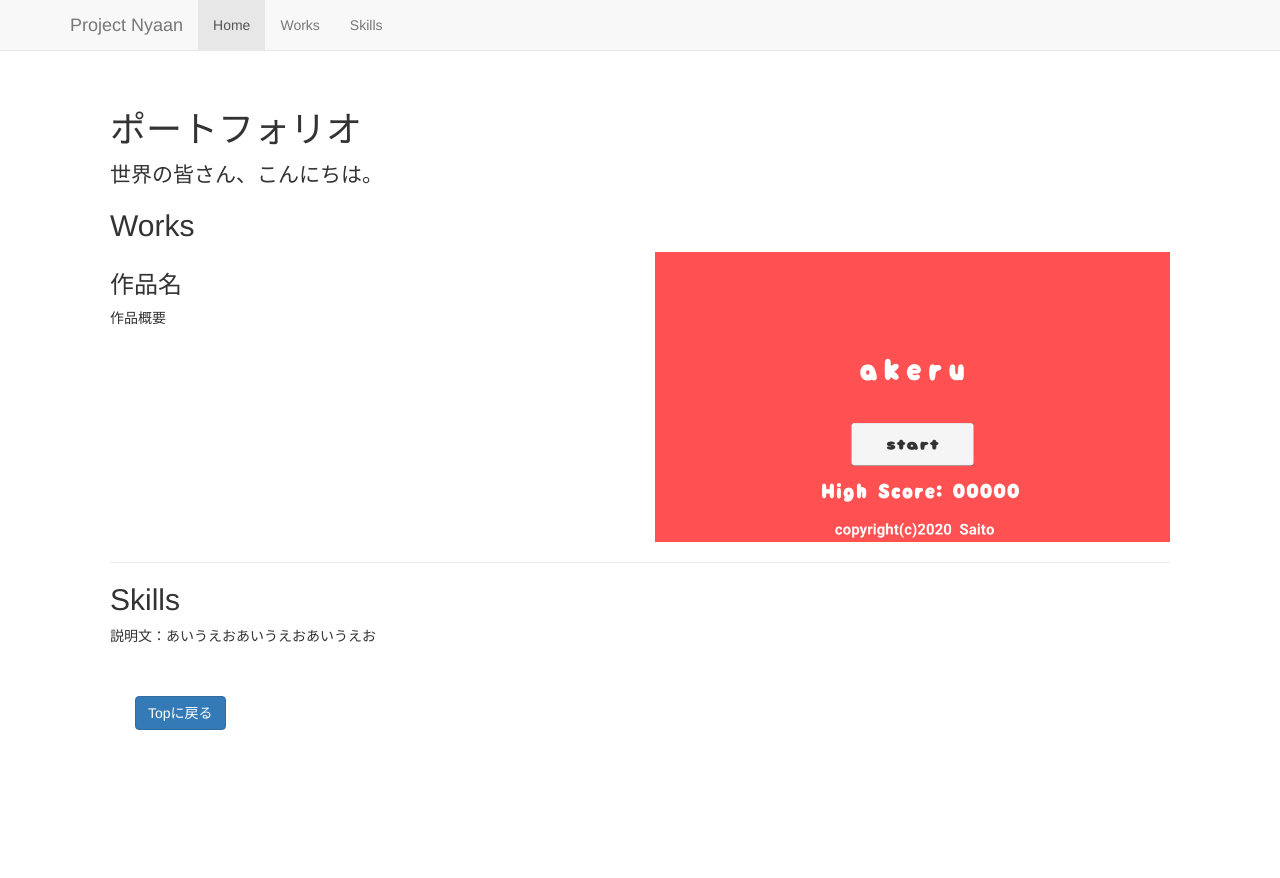
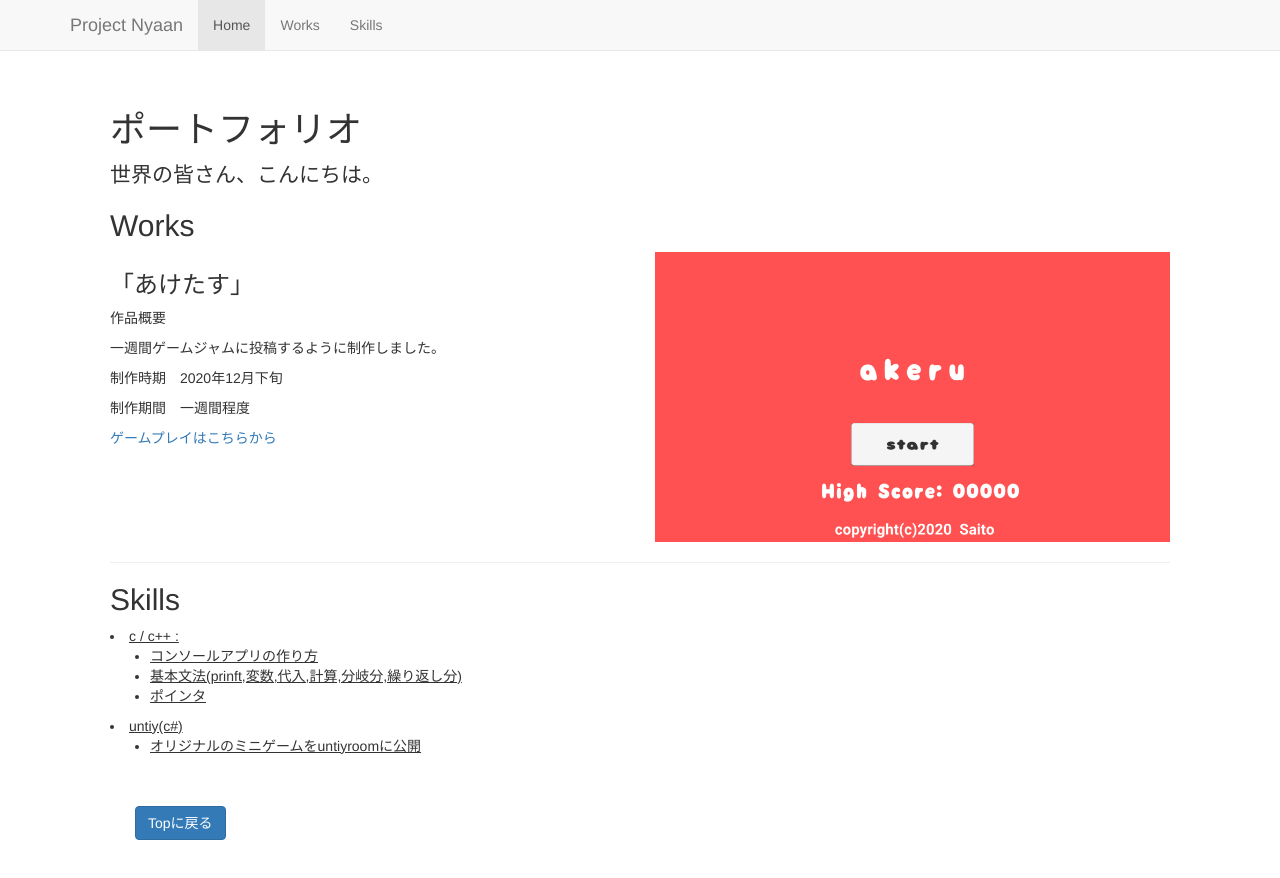
Before and after one commit to saito-dat/portfolio, a plain HTML site: page index.html in a window 1280 px wide. Before the commit the page ends 810 px from the top, so only its background shows below. Drawn offline with nearby package versions, Linux system fonts and the light colour scheme.

Commit message:
内容記述

```diff
--- a/index.html
+++ b/index.html
@@ -52,16 +52,33 @@
 
             <div class="row">
               <div class="col-sm-6">
-                <h3>作品名</h3>
+                <h3>「あけたす」</h3>
                 <p>作品概要</p>
+                <p>一週間ゲームジャムに投稿するように制作しました。</p>
+                <p>制作時期　2020年12月下旬</p>
+                <p>制作期間　一週間程度</p>
+                <p><a href="https://unityroom.com/games/aketasu">ゲームプレイはこちらから</a></p>
                 </div>
                 <div class="col-sm-6">
-                  <img class="img-responsive" src="images/img.png" alt="あけとる">
+                  <img class="img-responsive" src="images/img.png" alt="作品名">
                 </div>
                 </div>
             <hr>
             <h2 id="skills">Skills</h2>
-            <p>説明文：あいうえおあいうえおあいうえお</p>
+
+            <u>
+              <li>c / c++ : </li>
+              <ul>
+                <li>コンソールアプリの作り方</li>
+                <li>基本文法(prinft,変数,代入,計算,分岐分,繰り返し分)</li>
+                <li>ポインタ</li>
+              </ul>
+              <li>untiy(c#)</li>
+              <ul>
+                <li>オリジナルのミニゲームをuntiyroomに公開</li>
+              </ul>
+            </u>
+
             <div class="row starter-template">
             <a class="btn btn-primary" href="#">Topに戻る</a>
         </div>
```
